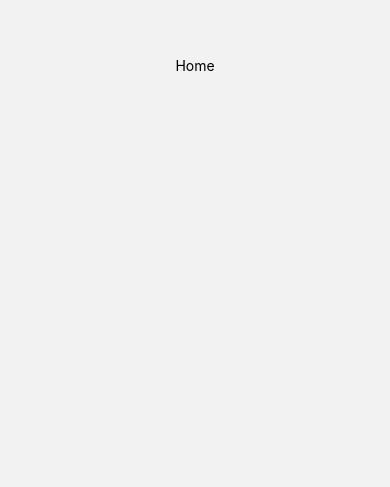
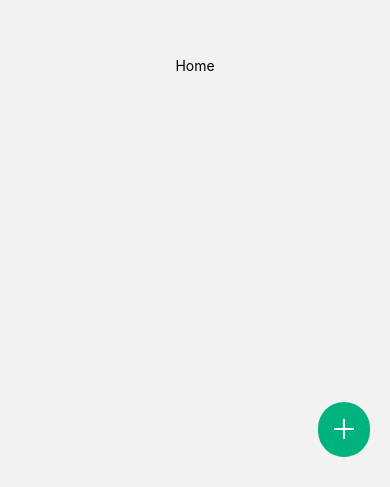
Before and after one commit to Kelwinpin/photo-gallery, a React Native app: screen / in a window 390 px wide. Shown: the part 357-844 px from the top of the page. Built offline with nearby package versions, Linux system fonts and the light colour scheme.

Commit message:
add Button component

```diff
--- a/package.json
+++ b/package.json
@@ -10,6 +10,7 @@
   },
   "dependencies": {
     "@expo-google-fonts/roboto": "^0.4.0",
+    "@expo/vector-icons": "^14.1.0",
     "@react-navigation/elements": "^2.4.4",
     "@react-navigation/native": "^7.1.11",
     "@react-navigation/native-stack": "^7.3.16",
--- /dev/null
+++ b/src/components/AddButton/index.tsx
@@ -0,0 +1,15 @@
+import React from 'react';
+import { StyledTouchableOpacity } from './styles';
+import Ionicons from '@expo/vector-icons/Ionicons';
+
+interface IAddButton {
+  onPress: () => void;
+}
+
+export default function AddButton({ onPress }: IAddButton) {
+  return (
+    <StyledTouchableOpacity onPress={onPress}>
+       <Ionicons name="add-sharp" size={32} color="white" />
+    </StyledTouchableOpacity>
+  );
+}
--- /dev/null
+++ b/src/components/AddButton/styles.ts
@@ -0,0 +1,11 @@
+import styled from 'styled-components/native';
+
+export const StyledTouchableOpacity = styled.TouchableOpacity`
+  background-color: #00B37E;
+  padding: 10px;
+  border-radius: 32px;
+  margin-bottom: 10px;
+  position: absolute;
+  bottom: 20;
+  right: 20;
+`;
--- a/src/screens/Home/index.tsx
+++ b/src/screens/Home/index.tsx
@@ -1,11 +1,13 @@
 import React from 'react';
-import { View, Text } from 'react-native';
+import { Text } from 'react-native';
 import { Container } from './styles';
+import AddButton from '../../components/AddButton';
 
 export default function Home() {
   return(
     <Container>
         <Text>Home</Text>
+        <AddButton onPress={() => {}} />
     </Container>
   );
 }
```
Also changed, not shown: 1 other file (tests, documents, lock files or other folders).
